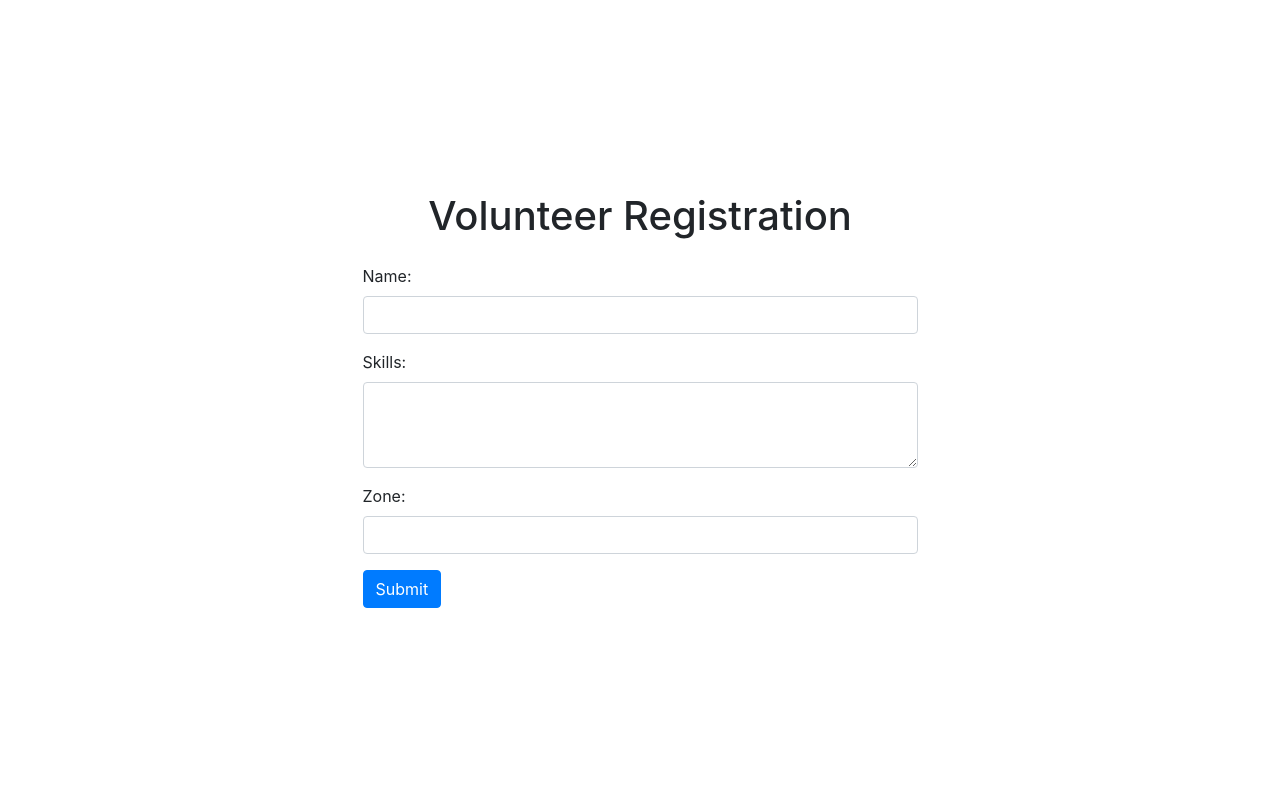
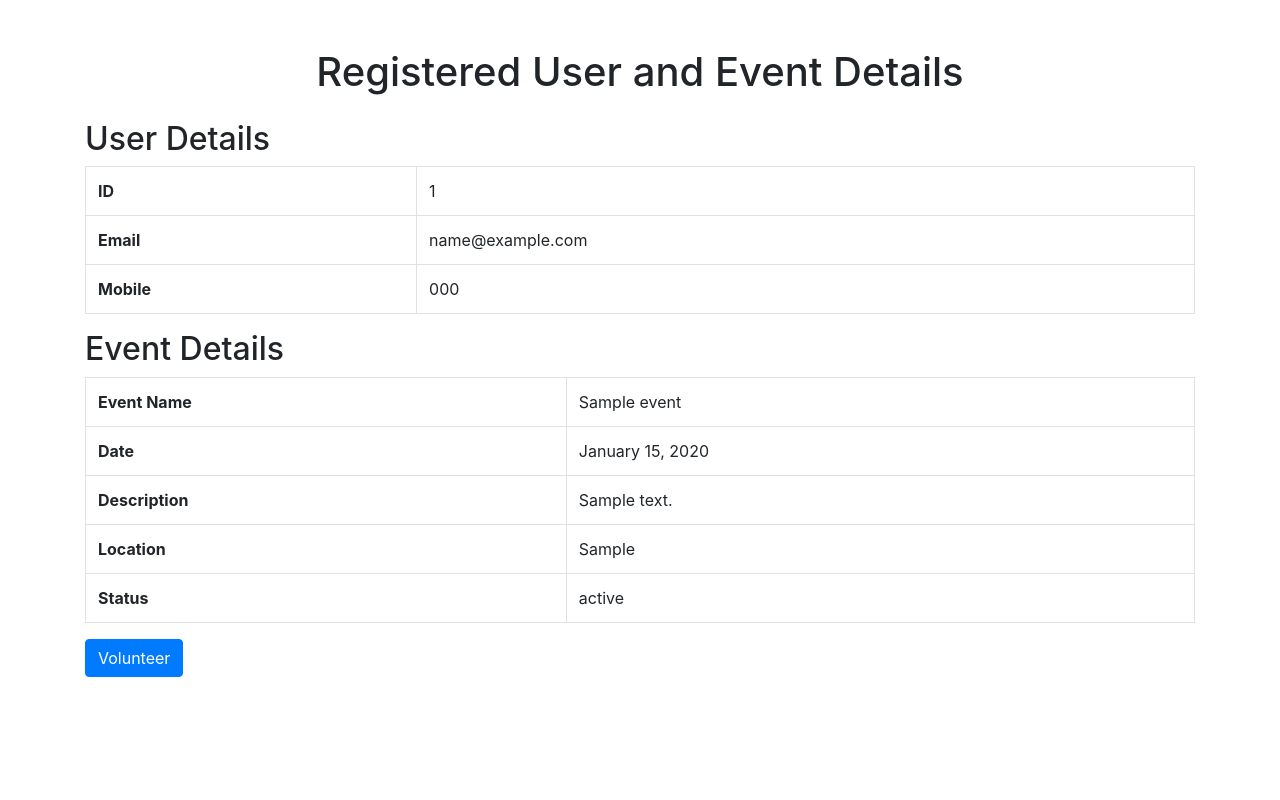
Before and after one commit to Sarah-Mazhar/sdpDonationProject, a PHP site: page /views/volunteer_form.php?event_id=1 in a window 1280 px wide. Run offline with PHP 8.4, Linux system fonts and the light colour scheme; the visitor is signed in with stand-in values (Sample User, id 1); tables that the repository leaves empty or names only in its code hold one stand-in row (values such as "Sample post").

Commit message:
facade pattern added to volunteer form

```diff
--- /dev/null
+++ b/facades/VolunteerFacade.php
@@ -0,0 +1,32 @@
+<?php
+class VolunteerFacade {
+    private $conn;
+
+    public function __construct($conn) {
+        $this->conn = $conn;
+    }
+
+    public function getUserDetails($userId) {
+        $query = "SELECT id, email, mobile FROM users WHERE id = :id";
+        $stmt = $this->conn->prepare($query);
+        $stmt->bindParam(':id', $userId, PDO::PARAM_INT);
+        $stmt->execute();
+        return $stmt->fetch(PDO::FETCH_ASSOC);
+    }
+
+    public function getEventDetails($eventId) {
+        $query = "SELECT * FROM events WHERE id = :event_id";
+        $stmt = $this->conn->prepare($query);
+        $stmt->bindParam(':event_id', $eventId, PDO::PARAM_INT);
+        $stmt->execute();
+        return $stmt->fetch(PDO::FETCH_ASSOC);
+    }
+
+    public function incrementApplicants($eventId) {
+        $query = "UPDATE events SET no_of_applicants = no_of_applicants + 1 WHERE id = :event_id";
+        $stmt = $this->conn->prepare($query);
+        $stmt->bindParam(':event_id', $eventId, PDO::PARAM_INT);
+        $stmt->execute();
+    }
+}
+?>
--- a/views/volunteer_events.php
+++ b/views/volunteer_events.php
@@ -125,9 +125,8 @@ $events = $stmt->fetchAll(PDO::FETCH_ASSOC);
                     <p>Location: <?php echo htmlspecialchars($event['event_location']); ?></p>
                     <p>Status: <?php echo htmlspecialchars($event['status']); ?></p>
 
-                    <!-- Two buttons: "Volunteer for First Time" and "Volunteer Again" -->
-                    <a href="volunteer_form.php?event_id=<?php echo $event['id']; ?>" class="volunteer-btn">Volunteerrr for First Time</a>
-                    <a href="volunteer_form.php?event_id=<?php echo $event['id']; ?>" class="volunteer-btn">Volunteer Again</a>
+                    <!-- Single button: "Volunteer for First Time" -->
+                    <a href="volunteer_form.php?event_id=<?php echo $event['id']; ?>" class="volunteer-btn">Volunteer</a>
                 </div>
             <?php endforeach; ?>
         <?php else: ?>
--- a/views/volunteer_form.php
+++ b/views/volunteer_form.php
@@ -1,32 +1,98 @@
 <?php
-// views/volunteer_form.php
+// Enable error reporting for debugging
+ini_set('display_errors', 1);
+error_reporting(E_ALL);
+
+require_once __DIR__ . '/../config/Database.php';
+require_once __DIR__ . '/../facades/VolunteerFacade.php'; // Include the facade class
+
+// Get database connection
+$database = Database::getInstance();
+$conn = $database->getConnection();
+
+// Initialize the Facade
+$volunteerFacade = new VolunteerFacade($conn);
+
+$userId = 1; // Replace with the actual registered user ID
+$eventId = isset($_GET['event_id']) ? intval($_GET['event_id']) : 0;
+
+try {
+    // Fetch user and event details through the facade
+    $user = $volunteerFacade->getUserDetails($userId);
+    $event = $volunteerFacade->getEventDetails($eventId);
+
+    if ($_SERVER['REQUEST_METHOD'] === 'POST' && isset($_POST['volunteer'])) {
+        // Increment the no_of_applicants using the facade
+        $volunteerFacade->incrementApplicants($eventId);
+        echo "<script>alert('Thank you for volunteering!');</script>";
+    }
+} catch (PDOException $e) {
+    // Handle database error
+    error_log("Database error: " . $e->getMessage());
+    echo "<script>alert('Database error: " . $e->getMessage() . "');</script>";
+    $user = null;
+    $event = null;
+}
 ?>
+
 <!DOCTYPE html>
 <html lang="en">
 <head>
     <meta charset="UTF-8">
     <meta name="viewport" content="width=device-width, initial-scale=1.0">
-    <title>Volunteer Registration</title>
+    <title>Registered User and Event Details</title>
     <link href="https://stackpath.bootstrapcdn.com/bootstrap/4.5.2/css/bootstrap.min.css" rel="stylesheet">
 </head>
 <body>
-    <div class="container d-flex flex-column justify-content-center align-items-center vh-100">
-        <h1 class="text-center mb-4">Volunteer Registration</h1>
-        <form action="index.php?action=register_volunteer" method="POST" class="w-50">
-            <div class="form-group">
-                <label for="name">Name:</label>
-                <input type="text" class="form-control" id="name" name="name" required>
-            </div>
-            <div class="form-group">
-                <label for="skills">Skills:</label>
-                <textarea class="form-control" id="skills" name="skills" rows="3"></textarea>
-            </div>
-            <div class="form-group">
-                <label for="zone">Zone:</label>
-                <input type="text" class="form-control" id="zone" name="zone" required>
-            </div>
-            <button type="submit" class="btn btn-primary">Submit</button>
-        </form>
+    <div class="container mt-5">
+        <h1 class="text-center mb-4">Registered User and Event Details</h1>
+        <?php if ($user && $event) : ?>
+            <h2>User Details</h2>
+            <table class="table table-bordered">
+                <tr>
+                    <th>ID</th>
+                    <td><?= htmlspecialchars($user['id']) ?></td>
+                </tr>
+                <tr>
+                    <th>Email</th>
+                    <td><?= htmlspecialchars($user['email']) ?></td>
+                </tr>
+                <tr>
+                    <th>Mobile</th>
+                    <td><?= htmlspecialchars($user['mobile']) ?></td>
+                </tr>
+            </table>
+
+            <h2>Event Details</h2>
+            <table class="table table-bordered">
+                <tr>
+                    <th>Event Name</th>
+                    <td><?= htmlspecialchars($event['event_name']) ?></td>
+                </tr>
+                <tr>
+                    <th>Date</th>
+                    <td><?= date("F j, Y", strtotime($event['event_date'])) ?></td>
+                </tr>
+                <tr>
+                    <th>Description</th>
+                    <td><?= nl2br(htmlspecialchars($event['event_description'])) ?></td>
+                </tr>
+                <tr>
+                    <th>Location</th>
+                    <td><?= htmlspecialchars($event['event_location']) ?></td>
+                </tr>
+                <tr>
+                    <th>Status</th>
+                    <td><?= htmlspecialchars($event['status']) ?></td>
+                </tr>
+            </table>
+
+            <form method="POST">
+                <button type="submit" name="volunteer" class="btn btn-primary">Volunteer</button>
+            </form>
+        <?php else : ?>
+            <div class="alert alert-danger text-center">User or event not found.</div>
+        <?php endif; ?>
     </div>
 </body>
 </html>
```
